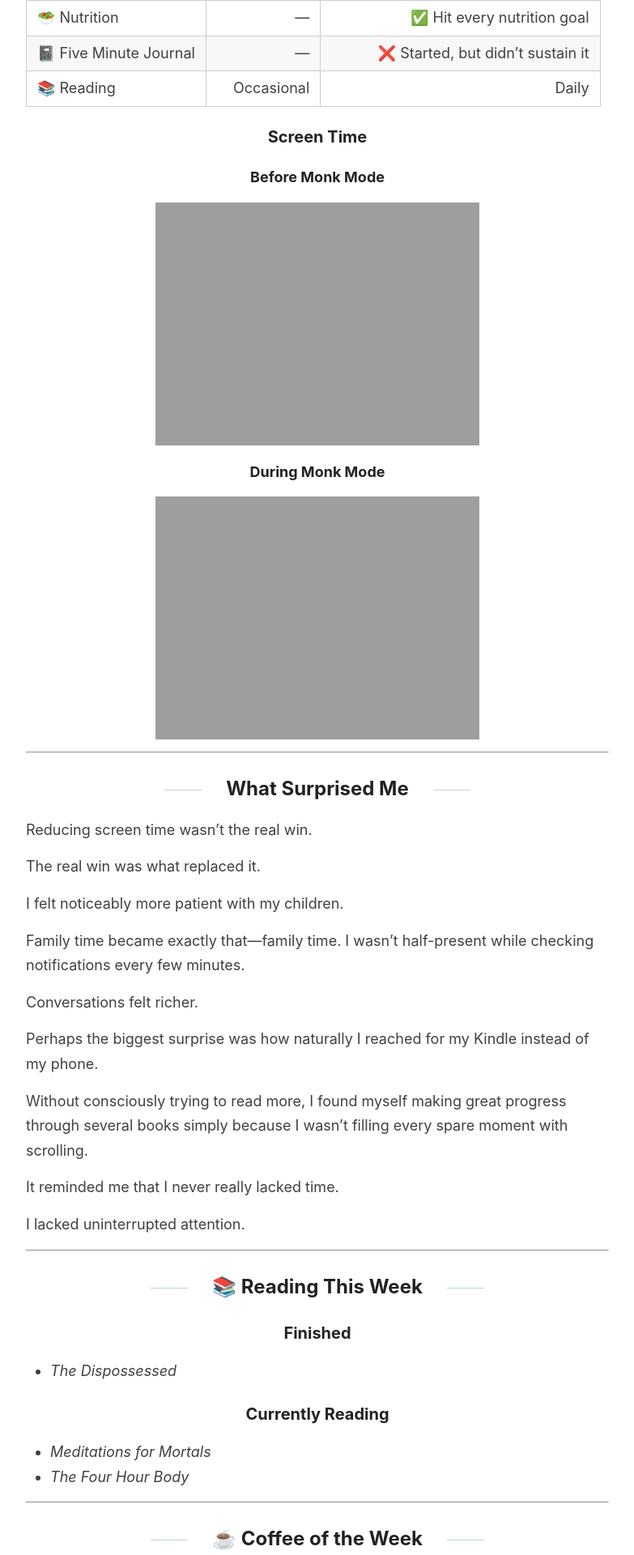
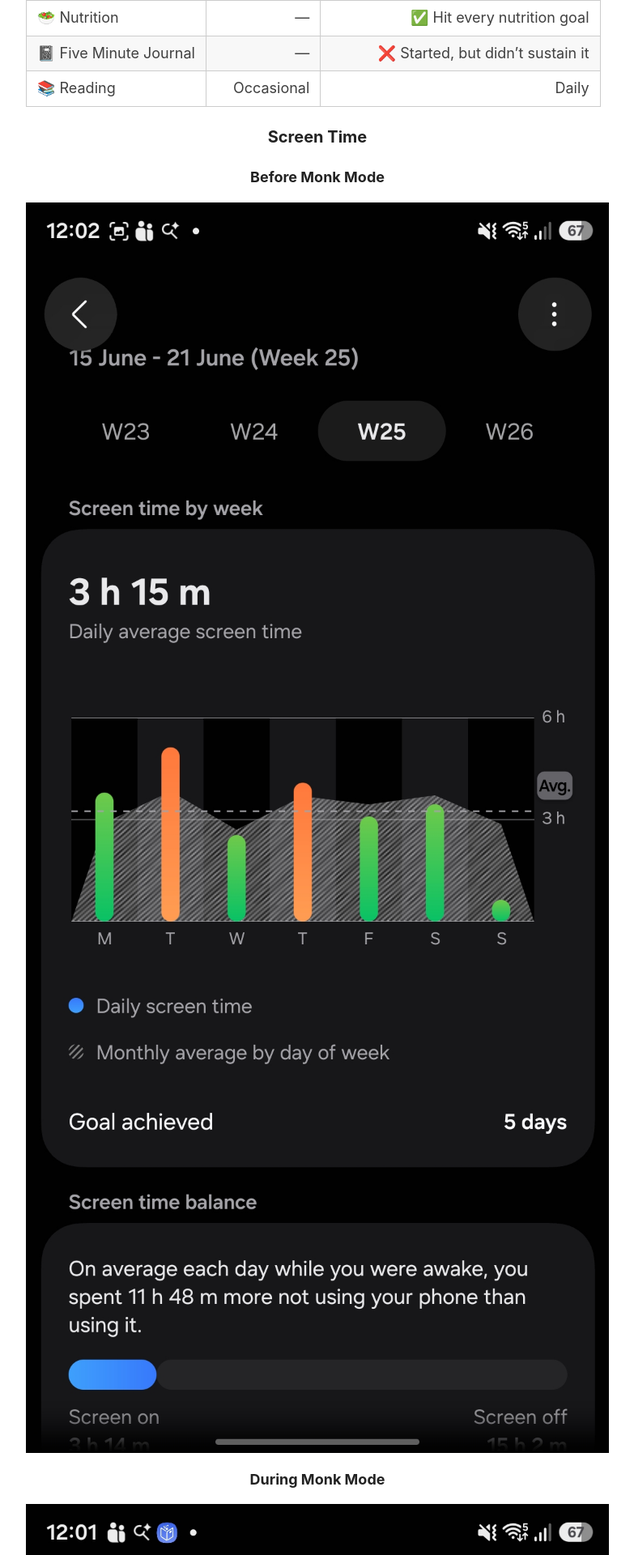
Before and after one commit to jeeves2001/jeeves2001.github.io, a Jekyll site: the page built from _posts/2026-07-13-Field_Notes_001_Monk_Mode.md, in a window 1280 px wide. Shown: the part 2304-4224 px from the top of the page at 81% size, without its empty margins (248-1031 px from the left). Built offline with Jekyll 4.4.1, drawn with Linux system fonts in a browser that asks for light colours.

Commit message:
Update 2026-07-13-Field_Notes_001_Monk_Mode.md

```diff
--- a/_posts/2026-07-13-Field_Notes_001_Monk_Mode.md
+++ b/_posts/2026-07-13-Field_Notes_001_Monk_Mode.md
@@ -74,11 +74,11 @@ The guiding principle was simple.
 
 ### Screen Time
 #### Before Monk Mode
-![Before](https://jeeves2001.github.io/images/Screenshot_20260701_120238_Digital Wellbeing.jpg)
+![Before](https://jeeves2001.github.io/images/Screenshot_20260701_120238_Digital_Wellbeing.jpg)
 
 
 #### During Monk Mode
-![Monk Mode](https://jeeves2001.github.io/images/Screenshot_20260701_120132_Digital Wellbeing.jpg)
+![Monk Mode](https://jeeves2001.github.io/images/Screenshot_20260701_120132_Digital_Wellbeing.jpg)
 
 ---
 
```
